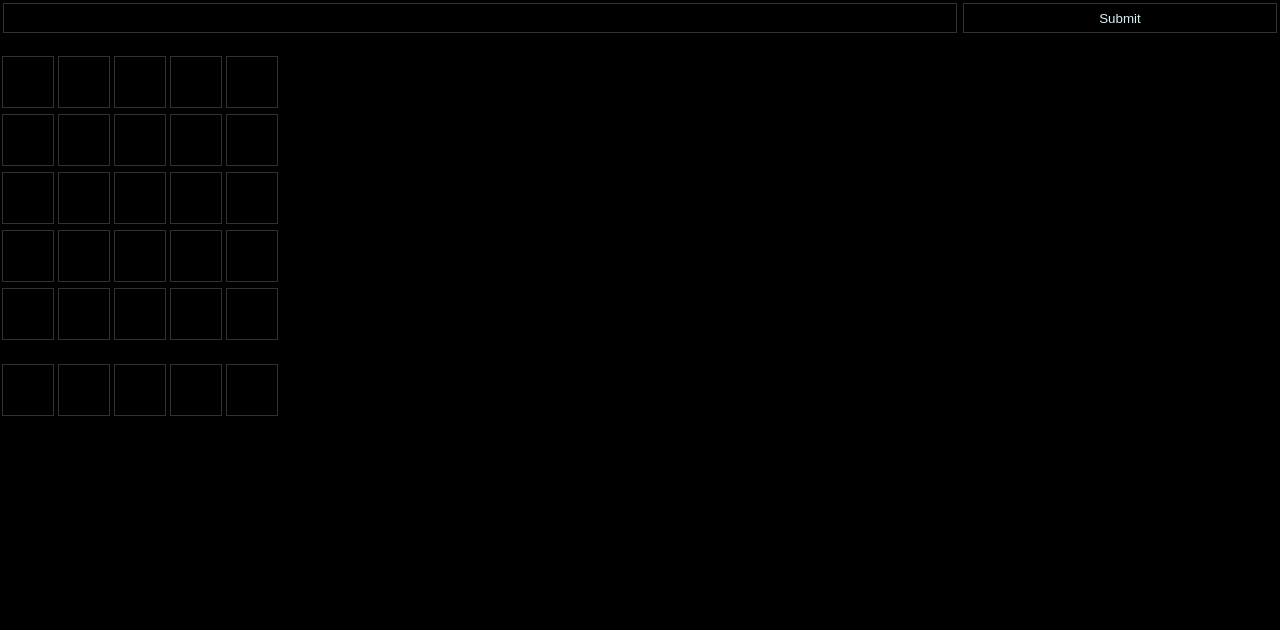
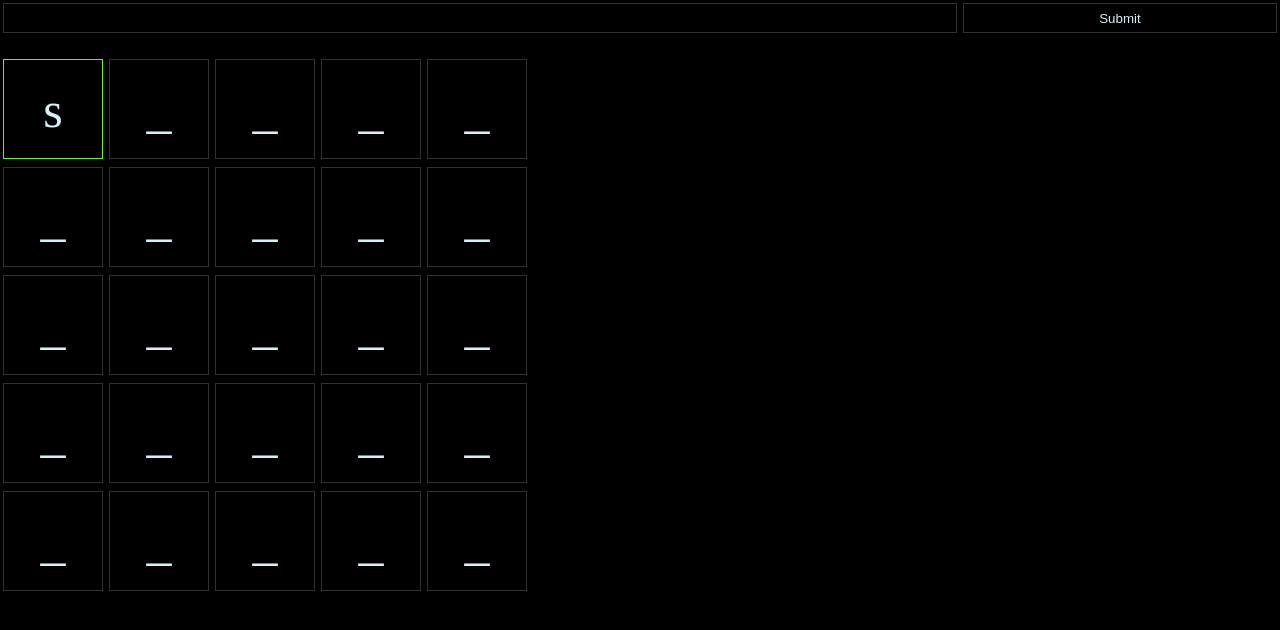
Before and after one commit to marloVGulik/lingo, a plain HTML site: page index.html in a window 1280 px wide. Drawn offline with Linux system fonts and the light colour scheme.

Commit message:
Updates, almost done

```diff
--- a/data/CSS/main.css
+++ b/data/CSS/main.css
@@ -22,23 +22,25 @@ input:focus {
 }
 
 .block {
+    box-sizing: border-box;
     display: inline-block;
-    width: 50px;
-    height: 50px;
-    margin: 0 2px;
+    width: 100px;
+    height: 100px;
+    margin: 3px;
+    padding: 0;
 
     background-color: #000000;
     border: 1px solid #313131;
     color: #d4f1f9;
     text-align: center;
-    line-height: 50px;
-    font-size: xx-large;
+    font-size: 50px;
+    line-height: 100px;
 }
 .correct {
     border: 1px solid #b92e34;
 }
 .locationCorrect {
-    border: 1px solid #b7e117;
+    border: 1px solid #5DFC0A;
 }
 .blockLine {
     display: block;
--- a/data/JS/main.js
+++ b/data/JS/main.js
@@ -14,8 +14,7 @@ class Game {
             for(var letterNumber = 0; letterNumber < 5; letterNumber++) {
                 var obj = document.createElement("p");
                 obj.className = "block";
-                obj.innerHTML = " ";
-
+                obj.innerHTML = "_";
                 this._usedHTMLObjects.individualGuessedLetterObjects[wordNumber].push(obj);
                 lineDiv.appendChild(obj);
             }
@@ -23,13 +22,14 @@ class Game {
         }
 
         // The correctly guessed letters are generated below
-        this._usedHTMLObjects.correctLetterWord = document.getElementById("correctLetters");
-        for(var letterNumber = 0; letterNumber < 5; letterNumber++) {
-            var obj = document.createElement("p");
-            obj.innerHTML = " ";
-            obj.className = "block";
-            this._usedHTMLObjects.correctLetterWord.appendChild(obj);
-        }
+        // this._usedHTMLObjects.correctLetterWord = document.getElementById("correctLetters");
+        // for(var letterNumber = 0; letterNumber < 5; letterNumber++) {
+        //     var obj = document.createElement("p");
+        //     obj.innerHTML = " ";
+        //     obj.className = "block";
+        //     this._usedHTMLObjects.individualCorrectLetterObjects.push(obj);
+        //     this._usedHTMLObjects.correctLetterWord.appendChild(obj);
+        // }
 
         this._usedHTMLObjects.input = document.getElementById("inputText");
         this._usedHTMLObjects.inputButton = document.getElementById("inputButton");
@@ -43,6 +43,7 @@ class Game {
     // Start new game (Reset info, counter, etc)
     start() {
         this._word = words[Math.floor(Math.random() * words.length)];
+        // this._word = "lijst";
         this._wordContainsIJ = false;
 
         for(var letterCounter = 0; letterCounter < this._word.length; letterCounter++) {
@@ -50,6 +51,13 @@ class Game {
                 this._wordContainsIJ = true;
             }
         }
+
+        this._usedHTMLObjects.individualGuessedLetterObjects[0][0].innerHTML = this._word.charAt(0);
+        if(this._word.charAt(0) == "i" && this._word.charAt(1) == j) {
+            this._usedHTMLObjects.individualGuessedLetterObjects[0][0].innerHTML = "ij";
+        }
+        this._usedHTMLObjects.individualGuessedLetterObjects[0][0].classList.add("correct");
+        this._usedHTMLObjects.individualGuessedLetterObjects[0][0].classList.add("locationCorrect");
 
         this._guessCounter = 0;
         this._guessedLetters = [];
@@ -74,7 +82,9 @@ class Game {
             }
         }
 
+        var correct = 0;
         if(guessedWord.length != 5 && !guessedWordContainsIJ) {
+            console.log("Word error1")
             this._usedHTMLObjects.input.value = "";
             this._usedHTMLObjects.inputButton.value = "Word too short/long";
 
@@ -82,22 +92,30 @@ class Game {
                 gameObj._usedHTMLObjects.inputButton.value = "Submit";
             }
             setTimeout(localCallBack, 1000, this);
-        } else if(guessedWord.length == 5 && !guessedWordContainsIJ || guessedWord.length == 6 && guessedWordContainsIJ) {
+        } else if(guessedWord.length == 5 && !guessedWordContainsIJ || guessedWord.length == 6 && guessedWordContainsIJ || guessedWord.length == 5 && guessedWordContainsIJ) {
             console.log(guessedWord);
             var placeCounter = 0;
             for(var letterCounter = 0; letterCounter < guessedWord.length; letterCounter++) {
                 if(guessedWord.charAt(letterCounter) == "i" && guessedWord.charAt(letterCounter + 1) == "j") {
                     this._usedHTMLObjects.individualGuessedLetterObjects[this._guessCounter][placeCounter].innerHTML = "ij";
                     letterCounter++;
-                    this._checkLetterWithWord("ij", placeCounter);
+                    if(this._checkLetterWithWord("ij", placeCounter)) correct += 2;
                 } else {
                     this._usedHTMLObjects.individualGuessedLetterObjects[this._guessCounter][placeCounter].innerHTML = guessedWord.charAt(letterCounter);
-                    this._checkLetterWithWord(guessedWord.charAt(letterCounter), placeCounter);
+                    if(this._checkLetterWithWord(guessedWord.charAt(placeCounter), placeCounter)) correct++;
                 }
                 placeCounter++;
             }
 
             this._guessCounter++;
+        }
+        this._usedHTMLObjects.input.value = "";
+
+        if(correct == this._word.length) {
+            alert("WIN")
+        }
+        if(this._guessCounter == 5) {
+            console.log("END");
         }
     }
 
@@ -114,24 +132,29 @@ class Game {
         individualGuessedWordObjects: [],
         individualGuessedLetterObjects: [],
         correctLetterWord: null,
-        individualCorrectLetterObjects: [],
+        // individualCorrectLetterObjects: [],
     }
 
     _checkLetterWithWord(letter, iteration) {
+        var correct = 0;
         for(var checkedLetterCount = 0; checkedLetterCount < this._word.length; checkedLetterCount++) {
             if(this._word.charAt(checkedLetterCount) == "i" && this._word.charAt(checkedLetterCount + 1) == "j") {
                 if(letter == "ij") {
                     this._usedHTMLObjects.individualGuessedLetterObjects[this._guessCounter][iteration].classList.add("correct");
                     if(checkedLetterCount == iteration) {
                         this._usedHTMLObjects.individualGuessedLetterObjects[this._guessCounter][iteration].classList.add("locationCorrect");
+                        correct++;
                     }
                 }
             } else if(letter == this._word.charAt(checkedLetterCount)) {
                 this._usedHTMLObjects.individualGuessedLetterObjects[this._guessCounter][iteration].classList.add("correct");
                 if(checkedLetterCount == iteration) {
                     this._usedHTMLObjects.individualGuessedLetterObjects[this._guessCounter][iteration].classList.add("locationCorrect");
+                    correct++;
                 }
             }
         }
+        if(correct == 1) return true;
+        return false;
     }
 }
--- a/data/Wordlist/lingo-nl.js
+++ b/data/Wordlist/lingo-nl.js
@@ -477,4 +477,5 @@ var words = [
 	"zaken",
 	"zeker",
 	"zever",
-	"zeeen"];
+	"zeeen"
+];
--- a/index.html
+++ b/index.html
@@ -8,12 +8,12 @@
     <body>
         <form>
             <input type="text" id="inputText"><!--
-            --><input type="submit" id="inputButton" value="Submit" onclick="game.update(document.getElementById('inputText').value); return false")>
+            --><input type="submit" id="inputButton" value="Submit" onclick="game.update(document.getElementById('inputText').value); return false">
         </form>
         <br>
         <div id="guesses"></div>
-        <br>
-        <div id="correctLetters"></div>
+        <!-- <br>
+        <div id="correctLetters"></div> -->
         <script>game = new Game();</script>
     </body>
 </html>
```
